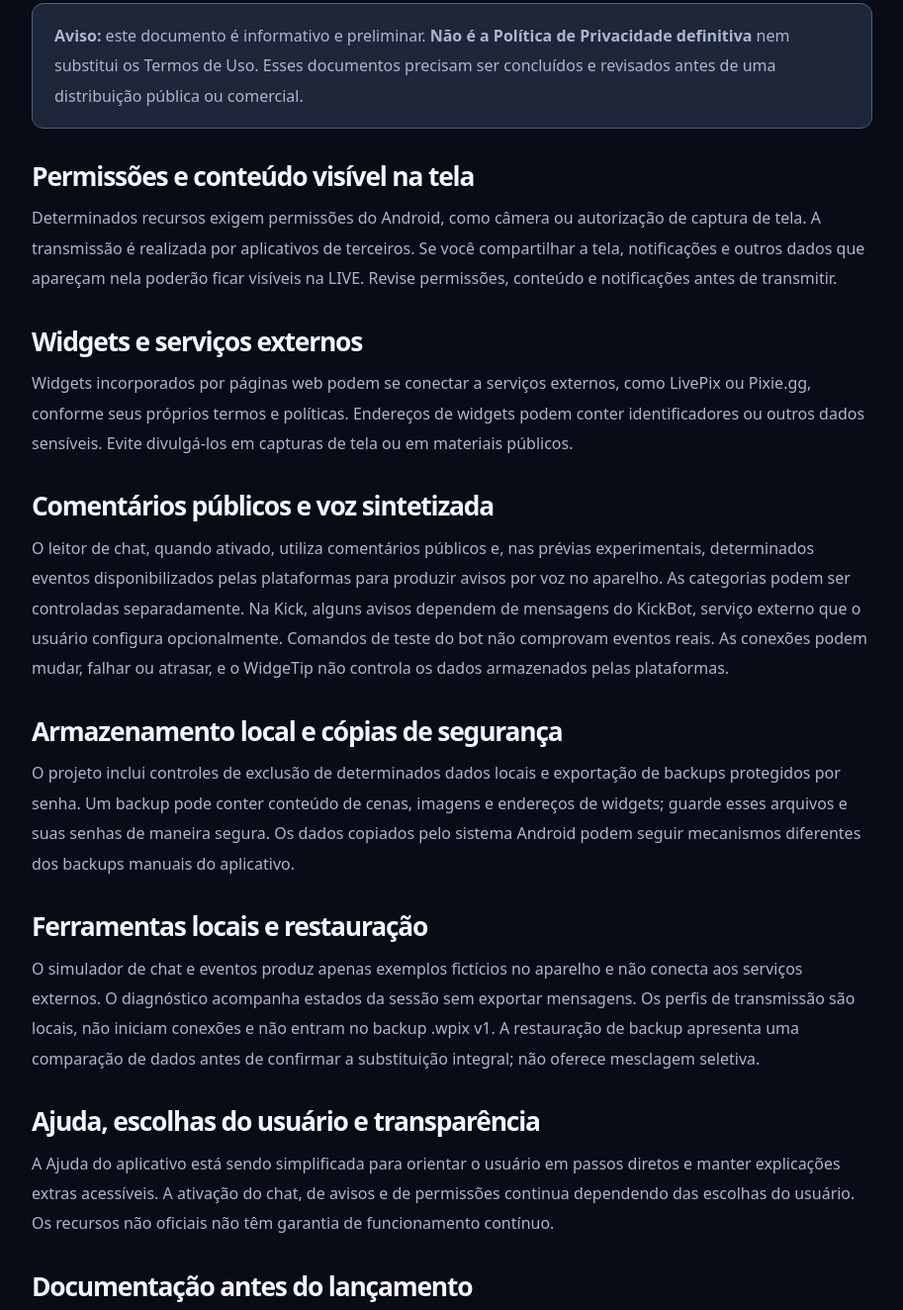
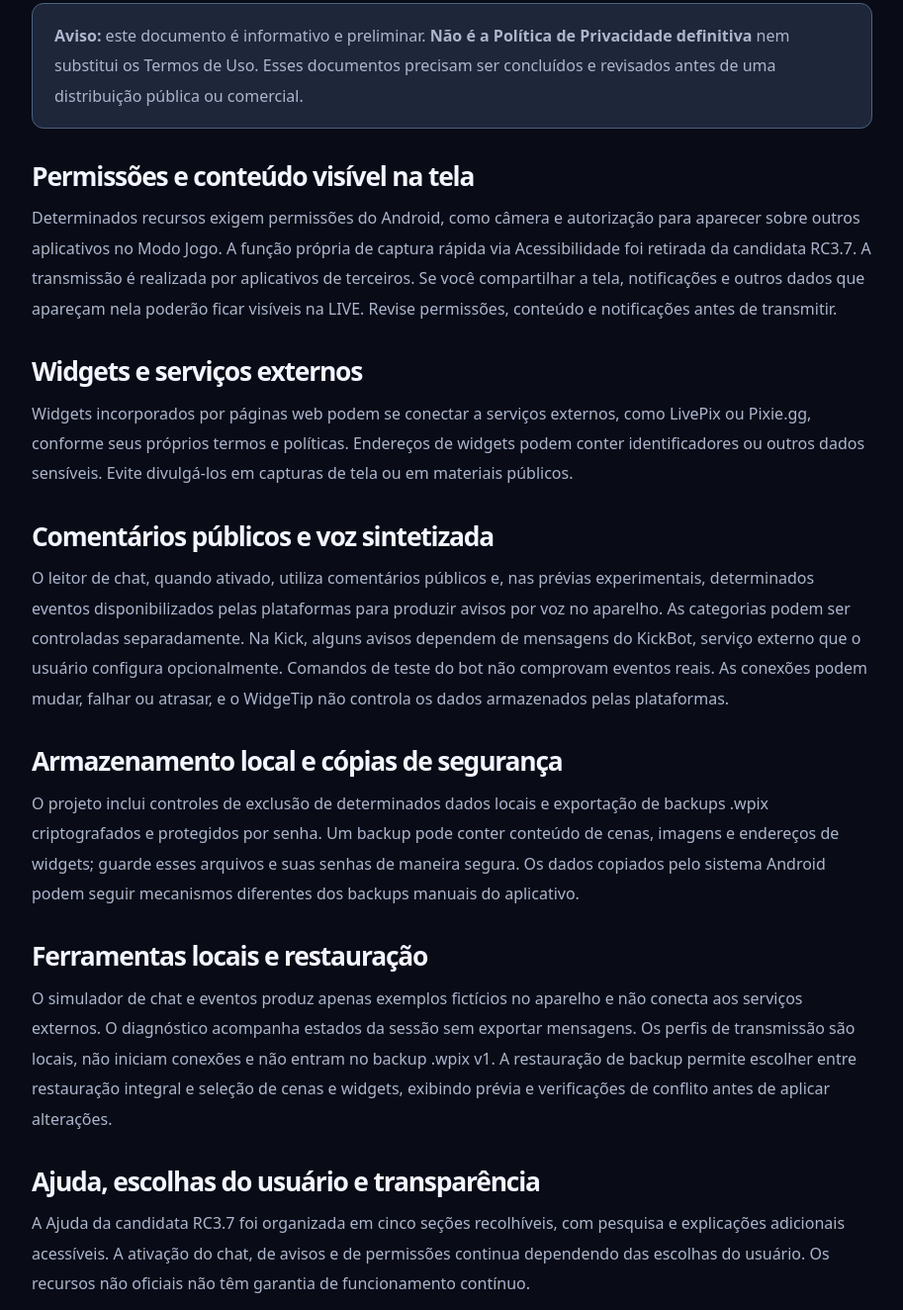
Before and after one commit to tiagojpavan/WidgeTip, a plain HTML site: page privacidade.html in a window 1280 px wide. Shown: the part 551-1875 px from the top of the page at 99% size, without its empty margins (28-941 px from the left). Drawn offline with Linux system fonts and the light colour scheme.

Commit message:
docs(site): align preliminary privacy page with selective backup and screenshot removal

```diff
--- a/privacidade.html
+++ b/privacidade.html
@@ -5,12 +5,12 @@
 </head>
 <body><a class="skip-link" href="#conteudo">Ir para o conteúdo</a><header class="site-header"><div class="shell nav-bar"><a class="brand" href="index.html"><img src="assets/app-icon.svg" width="37" height="37" alt="">Widge<span class="brand-accent">Tip</span></a><nav aria-label="Navegação" class="nav-links"><a href="index.html#recursos">Recursos</a><a href="index.html#faq">Dúvidas</a></nav><a class="nav-cta" href="index.html">Página inicial ↗</a></div></header>
 <main class="simple-page shell" id="conteudo"><span class="eyebrow">TRANSPARÊNCIA · FASE BETA</span><h1>Informações preliminares sobre privacidade.</h1><p class="intro">O WidgeTip está em desenvolvimento e testes controlados. Esta página explica, em linguagem acessível, alguns aspectos técnicos relacionados à privacidade e ao uso responsável dos recursos atualmente previstos.</p><article><p class="warning"><strong>Aviso:</strong> este documento é informativo e preliminar. <strong>Não é a Política de Privacidade definitiva</strong> nem substitui os Termos de Uso. Esses documentos precisam ser concluídos e revisados antes de uma distribuição pública ou comercial.</p>
-<h2>Permissões e conteúdo visível na tela</h2><p>Determinados recursos exigem permissões do Android, como câmera ou autorização de captura de tela. A transmissão é realizada por aplicativos de terceiros. Se você compartilhar a tela, notificações e outros dados que apareçam nela poderão ficar visíveis na LIVE. Revise permissões, conteúdo e notificações antes de transmitir.</p>
+<h2>Permissões e conteúdo visível na tela</h2><p>Determinados recursos exigem permissões do Android, como câmera e autorização para aparecer sobre outros aplicativos no Modo Jogo. A função própria de captura rápida via Acessibilidade foi retirada da candidata RC3.7. A transmissão é realizada por aplicativos de terceiros. Se você compartilhar a tela, notificações e outros dados que apareçam nela poderão ficar visíveis na LIVE. Revise permissões, conteúdo e notificações antes de transmitir.</p>
 <h2>Widgets e serviços externos</h2><p>Widgets incorporados por páginas web podem se conectar a serviços externos, como LivePix ou Pixie.gg, conforme seus próprios termos e políticas. Endereços de widgets podem conter identificadores ou outros dados sensíveis. Evite divulgá-los em capturas de tela ou em materiais públicos.</p>
 <h2>Comentários públicos e voz sintetizada</h2><p>O leitor de chat, quando ativado, utiliza comentários públicos e, nas prévias experimentais, determinados eventos disponibilizados pelas plataformas para produzir avisos por voz no aparelho. As categorias podem ser controladas separadamente. Na Kick, alguns avisos dependem de mensagens do KickBot, serviço externo que o usuário configura opcionalmente. Comandos de teste do bot não comprovam eventos reais. As conexões podem mudar, falhar ou atrasar, e o WidgeTip não controla os dados armazenados pelas plataformas.</p>
-<h2>Armazenamento local e cópias de segurança</h2><p>O projeto inclui controles de exclusão de determinados dados locais e exportação de backups protegidos por senha. Um backup pode conter conteúdo de cenas, imagens e endereços de widgets; guarde esses arquivos e suas senhas de maneira segura. Os dados copiados pelo sistema Android podem seguir mecanismos diferentes dos backups manuais do aplicativo.</p>
-<h2>Ferramentas locais e restauração</h2><p>O simulador de chat e eventos produz apenas exemplos fictícios no aparelho e não conecta aos serviços externos. O diagnóstico acompanha estados da sessão sem exportar mensagens. Os perfis de transmissão são locais, não iniciam conexões e não entram no backup .wpix v1. A restauração de backup apresenta uma comparação de dados antes de confirmar a substituição integral; não oferece mesclagem seletiva.</p>
-<h2>Ajuda, escolhas do usuário e transparência</h2><p>A Ajuda do aplicativo está sendo simplificada para orientar o usuário em passos diretos e manter explicações extras acessíveis. A ativação do chat, de avisos e de permissões continua dependendo das escolhas do usuário. Os recursos não oficiais não têm garantia de funcionamento contínuo.</p>
+<h2>Armazenamento local e cópias de segurança</h2><p>O projeto inclui controles de exclusão de determinados dados locais e exportação de backups .wpix criptografados e protegidos por senha. Um backup pode conter conteúdo de cenas, imagens e endereços de widgets; guarde esses arquivos e suas senhas de maneira segura. Os dados copiados pelo sistema Android podem seguir mecanismos diferentes dos backups manuais do aplicativo.</p>
+<h2>Ferramentas locais e restauração</h2><p>O simulador de chat e eventos produz apenas exemplos fictícios no aparelho e não conecta aos serviços externos. O diagnóstico acompanha estados da sessão sem exportar mensagens. Os perfis de transmissão são locais, não iniciam conexões e não entram no backup .wpix v1. A restauração de backup permite escolher entre restauração integral e seleção de cenas e widgets, exibindo prévia e verificações de conflito antes de aplicar alterações.</p>
+<h2>Ajuda, escolhas do usuário e transparência</h2><p>A Ajuda da candidata RC3.7 foi organizada em cinco seções recolhíveis, com pesquisa e explicações adicionais acessíveis. A ativação do chat, de avisos e de permissões continua dependendo das escolhas do usuário. Os recursos não oficiais não têm garantia de funcionamento contínuo.</p>
 <h2>Documentação antes do lançamento</h2><p>O inventário de dados e serviços, os responsáveis pelo tratamento, os canais de contato e exercício de direitos, os prazos de retenção e os documentos jurídicos definitivos ainda dependem de revisão. Portanto, este conteúdo não deve ser interpretado como declaração de conformidade legal integral.</p>
 <p style="margin-top:34px"><a href="index.html">← Voltar à apresentação do WidgeTip</a></p></article></main>
 <footer class="site-footer"><div class="shell footer-bottom"><span>© 2026 WidgeTip · Projeto independente em beta</span><a href="index.html">Início</a></div></footer></body></html>
```
